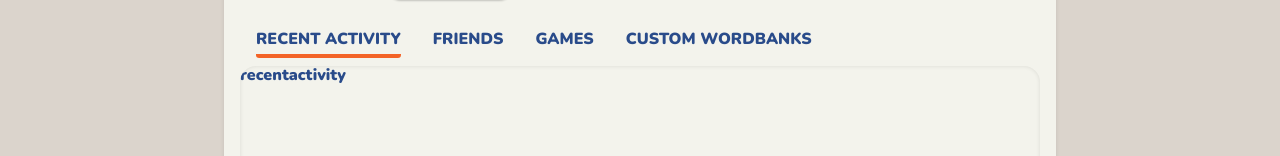
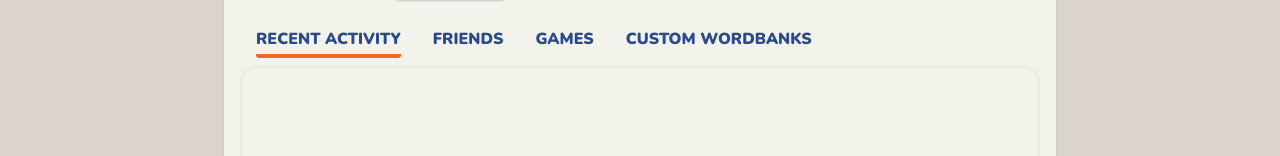
Before and after one commit to 99patricia/Guess-a-Sketch, a React (Create React App) app in the folder client/: page /profile in a window 1280 px wide. Shown: the part 268-424 px from the top of the page. Built offline with nearby package versions, Linux system fonts and the light colour scheme.

Commit message:
Temporarily set the recent activity to be the games tab

```diff
--- a/client/src/components/Profile.jsx
+++ b/client/src/components/Profile.jsx
@@ -107,7 +107,6 @@ function Profile(props) {
                             setFriendList(oldArray => [...oldArray, res.data]);
                         });
                 }
-                console.log(friendList);
             }
         }
 
@@ -186,7 +185,7 @@ function Profile(props) {
                         </NavBar>
                         <ProfileNavContainer>
                             <div id="recentActivity" className="tabcontent">
-                                <RecentActivity />
+                                <Games gameHistory={gameHistory} />
                             </div>
                             <div
                                 id="friends"
--- a/client/src/components/Profile/Friends.jsx
+++ b/client/src/components/Profile/Friends.jsx
@@ -15,7 +15,7 @@ const FriendsGrid = styled.div`
 const FriendCard = styled.div`
     display: grid;
     grid-template-columns: 0.5fr 2fr;
-    align-items: left;
+    align-items: center;
     text-align: left;
     vertical-align: middle;
 
```
